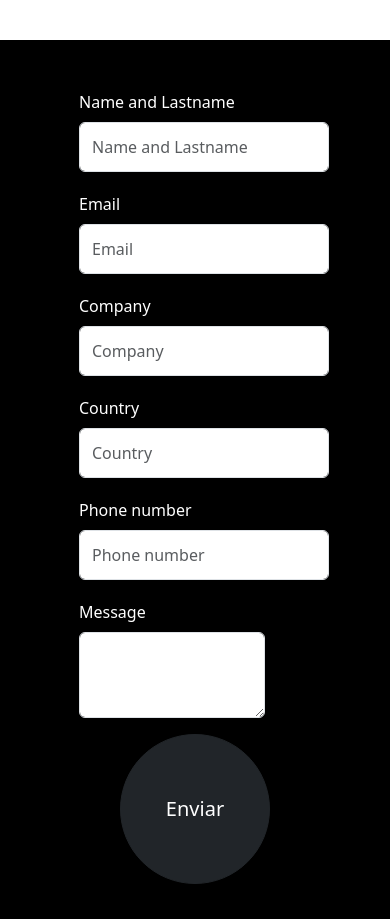
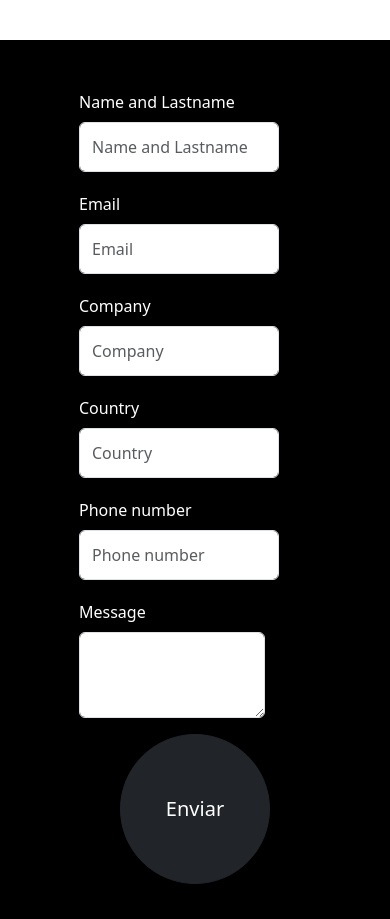
Before and after one commit to endyleyms/LandingPage, a React (Vite) app: page /info in a window 390 px wide. Shown: the part 1020-1939 px from the top of the page. Built offline with nearby package versions, Linux system fonts and the light colour scheme.

Commit message:
last fixing responsive styles

```diff
--- a/src/components/FormInfo/FormInfo.css
+++ b/src/components/FormInfo/FormInfo.css
@@ -24,8 +24,7 @@
   font-size: 20px !important;
 }
 .input{
-  min-width: 200px;
-  max-width: 400px;
+  width: 400px;
   height: 50px;
 }
 @media (max-width: 768px) {
@@ -34,6 +33,10 @@
   }
   .mb-3{
     width: 83%;
+  }
+  .input{
+    min-width: 200px;
+    width: 300px;
   }
 }
 @media (max-width: 390px) {
@@ -44,6 +47,6 @@
     width: 80%;
   }
   .input{
-  width: 250px;
+    max-width: 200px;
   }
 }
```
